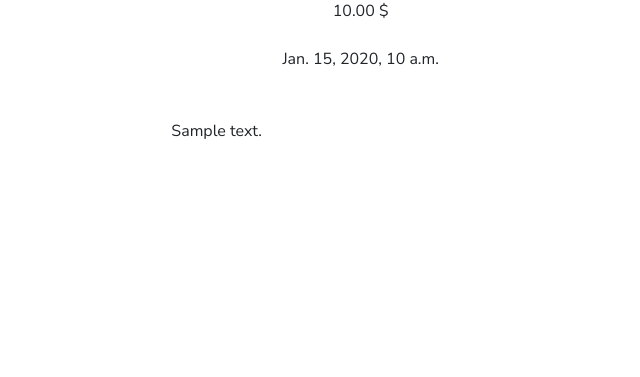
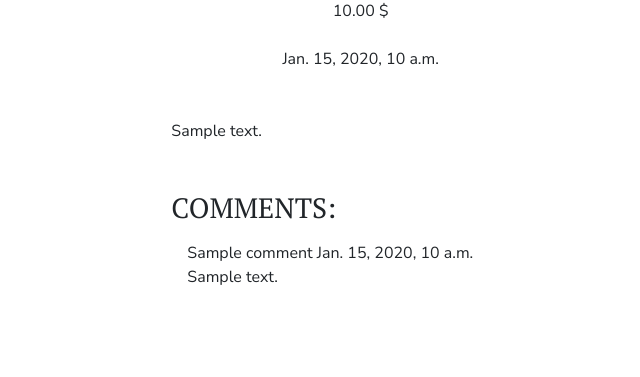
Before and after one commit to OogieOrange/review-page, a Django app: template templates/review-details.html in a window 1280 px wide. Shown: the part 603-980 px from the top of the page, without its empty margins (78-718 px from the left). Before the commit the page ends 742 px from the top, so only its background shows below. Run offline with Django 3.2, Linux system fonts and the light colour scheme; tables that the repository leaves empty hold one stand-in row (values such as "Sample post"); the template is opened without the code that fills it: values that come from a table or form of the project are taken from there, most other values are stand-ins (such as "Sample title", 1, 10 or a date in 2020); some libraries are stand-ins or nearby versions.

Commit message:
Add base for comments

```diff
--- a/phonereviews/settings.py
+++ b/phonereviews/settings.py
@@ -49,6 +49,7 @@ INSTALLED_APPS = [
     'allauth.account',
     'allauth.socialaccount',
     'django_summernote',
+    'crispy_forms',
     'reviewsapp',
 ]
 
@@ -56,6 +57,8 @@ SITE_ID = 1
 
 LOGIN_REDIRECT_URL = '/'
 LOGOUT_REDIRECT_URL = '/'
+
+CRISPY_TEMPLATE_PACK = 'bootstrap4'
 
 MIDDLEWARE = [
     'django.middleware.security.SecurityMiddleware',
--- a/requirements.txt
+++ b/requirements.txt
@@ -4,6 +4,7 @@ dj-database-url==0.5.0
 dj3-cloudinary-storage==0.0.6
 Django==3.2.19
 django-allauth==0.54.0
+django-crispy-forms==2.0
 django-summernote==0.8.20.0
 gunicorn==20.1.0
 oauthlib==3.2.2
--- a/reviewsapp/views.py
+++ b/reviewsapp/views.py
@@ -1,6 +1,7 @@
 from django.shortcuts import render, get_object_or_404
 from django.views import generic, View
 from .models import Product
+from .forms import CommentForm
 
 
 class ProductPosts(generic.ListView):
@@ -16,11 +17,14 @@ class ProductDetails(generic.ListView):
     def get(self, request, slug, *args, **kwargs):
         queryset = Product.objects.filter(status=1)
         post = get_object_or_404(queryset, slug=slug)
+        comments = post.comments.order_by("created_on")
 
         return render(
             request,
             "review-details.html",
             {
                 "product": post,
+                "comments": comments,
+                "comment_form": CommentForm()
             },
         )
--- a/templates/review-details.html
+++ b/templates/review-details.html
@@ -1,6 +1,8 @@
 {% extends "base.html" %}
 
 {% block content %}
+
+{% load crispy_forms_tags %}
 
 <div class="img-container">
     <img class="width-100"
@@ -32,6 +34,33 @@
             <div class="my-5">
                 <p>{{ product.description | safe }}</p>
             </div>
+
+            <div class="row my-4">
+                <div class="col-md-8">
+                    <h3>Comments:</h3>
+                    {% for comment in comments %}
+                    <div class="card">
+                        <div class="card-body">
+                            <p>{{ comment.name }} <span>{{ created_on }}</span></p>
+                            <p>{{ comment.body }}</p>
+                        </div>
+                    </div>
+                    {% endfor %}
+                </div>
+                <div class="col-md-4">
+                    {% if user.is_authenticated %}
+
+                    <h3>Share your opinion!</h3>
+                    <p></p>
+                    <form method="post" style="margin-top: 1.3em;">
+                        {{ comment_form | crispy }}
+                        {% csrf_token %}
+                        <button class="btn-light-blue" type="submit" class="btn btn-signup btn-lg">Submit</button>
+                    </form>
+
+                    {% endif %}
+                </div>
+            </div>
         </div>
     </div>
 </div>
```
Also changed, not shown: reviewsapp/forms.py (added, +8 -0 lines).
